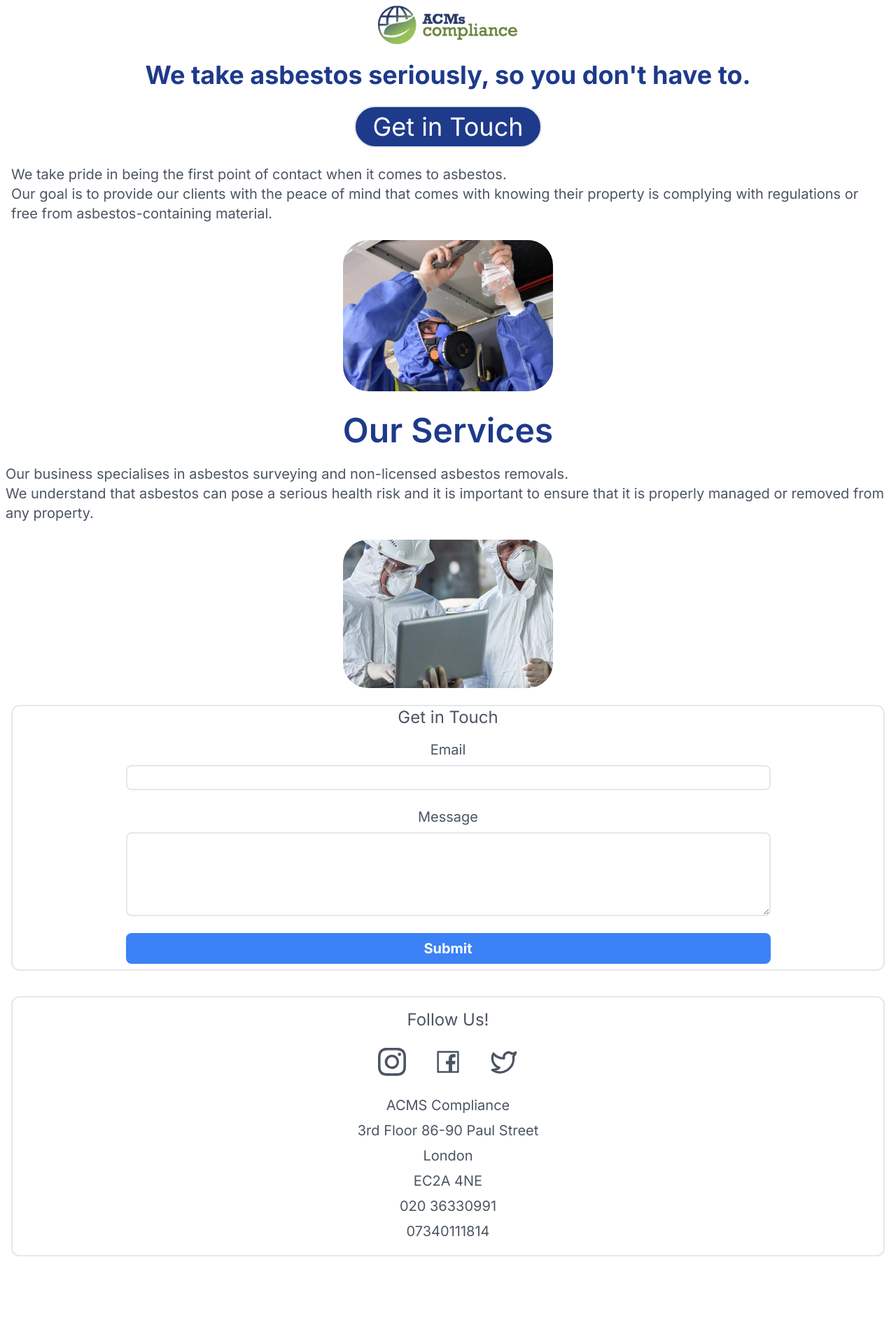
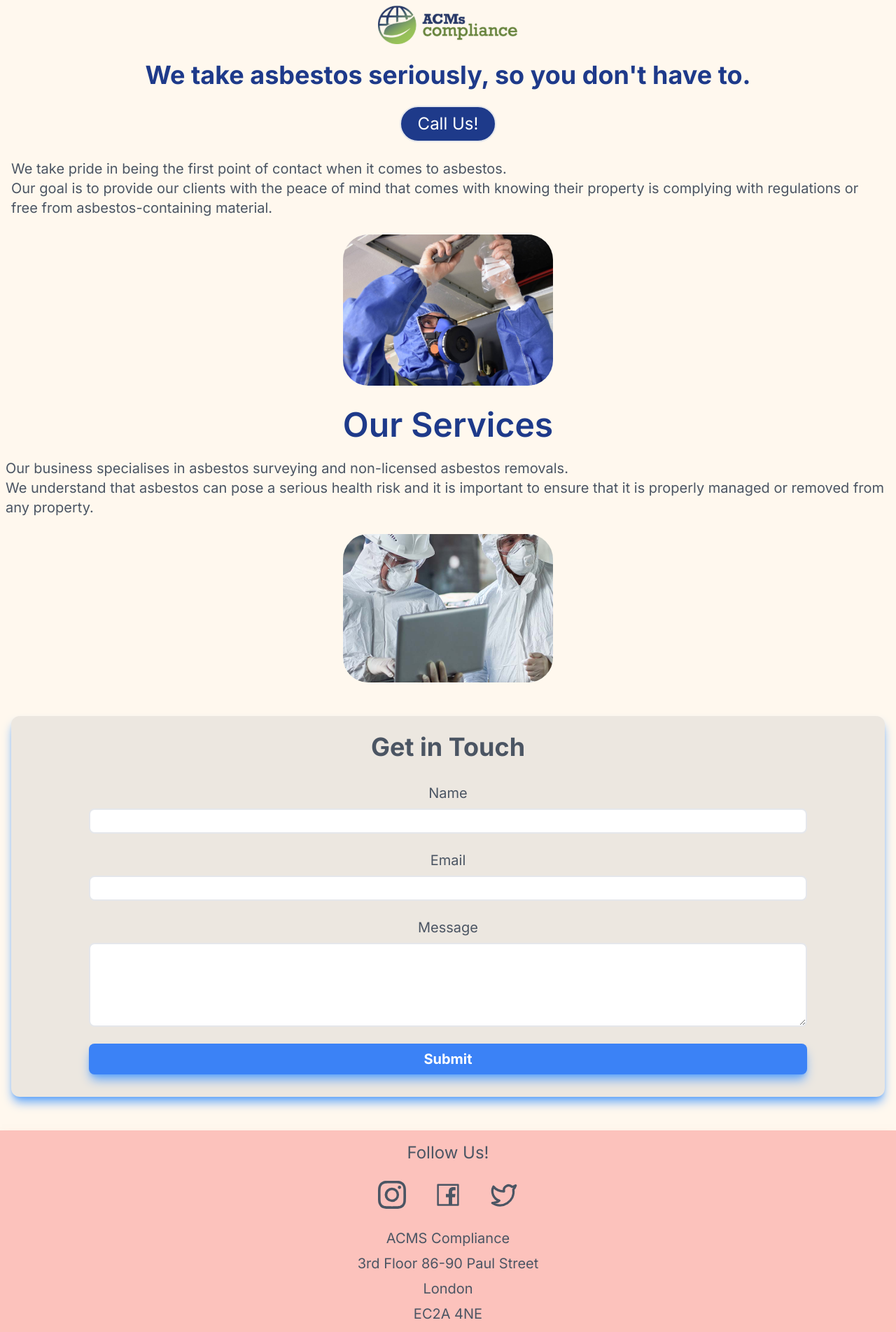
Before and after one commit to jcamargoUK/acmfinal, a Next.js app: page / in a window 1280 px wide. Shown: the top 1903 px of the page at 70% size. Before the commit the page ends 1795 px from the top, so only its background shows below. Built offline with nearby package versions, Linux system fonts and the light colour scheme.

Commit message:
added background color

```diff
--- a/components/button.tsx
+++ b/components/button.tsx
@@ -1,11 +1,10 @@
-import ContactSection from "./contactSection"
 
 export default function Button() {
   return (
     <button
-        onClick={() => ContactSection()}
+
           className='
-            text-4xl
+            text-2xl
             bg-blue-900
             text-white
             px-6
@@ -17,9 +16,12 @@ export default function Button() {
             mb-6
             hover:bg-blue-400
             border-2
-            hover:transition hover:duration-700 hover:tracking-wide hover:text-5xl
+            hover:transition
+            hover:duration-700
+            hover:ease-in-out
+            hover:text-gray-600
             '>
-            Get in Touch
-        </button>
+            <a href="tel: 07340111814">Call Us!</a>
+      </button>
   )
 }
--- a/components/contactSection.jsx
+++ b/components/contactSection.jsx
@@ -12,6 +12,7 @@ export default function ContactSection() {
     info: { error: false, msg: null },
   });
   const [inputs, setInputs] = useState({
+    name: '',
     email: '',
     message: '',
   });
@@ -23,6 +24,7 @@ export default function ContactSection() {
         info: { error: false, msg: msg },
       });
       setInputs({
+        name: '',
         email: '',
         message: '',
       });
@@ -65,17 +67,45 @@ export default function ContactSection() {
   return (
     <main
       className='
+      bg-gray-600/10
       flex
       flex-col
       m-auto
       text-center
-      border-2
       mx-4
-      rounded-xl'>
-      <h1 className=' flex m-auto text-2xl text-gray-600 '>Get in Touch</h1>
+      mt-12
+      rounded-xl
+      shadow-lg
+      shadow-blue-400
+      '>
+      <h1 className=' flex m-auto text-4xl font-bold mt-6 mb-4 text-gray-600 '>Get in Touch</h1>
       <form
         className=' flex flex-col p-2 pt-4'
         onSubmit={handleOnSubmit}>
+          <label
+          className='
+          flex
+          m-auto
+          text-xl
+           text-gray-600
+           mb-2'
+          htmlFor="name">Name</label>
+        <input
+          className='
+          border-2
+          w-5/6
+          flex
+          m-auto
+          p-1
+          rounded-lg
+          mb-6'
+          id="name"
+          type="name"
+          name="name"
+          onChange={handleOnChange}
+          required
+          value={inputs.name}
+        />
         <label
           className='
           flex
@@ -87,7 +117,7 @@ export default function ContactSection() {
         <input
           className='
           border-2
-          w-3/4
+          w-5/6
           flex
           m-auto
           p-1
@@ -104,7 +134,7 @@ export default function ContactSection() {
           className=' flex m-auto text-xl text-gray-600 mb-2'
           htmlFor="message">Message</label>
         <textarea
-          className=' border-2 w-3/4 flex m-auto p-1 rounded-lg pb-16 mb-6'
+          className=' border-2 w-5/6 flex m-auto p-1 rounded-lg pb-16 mb-6'
           id="message"
           name="message"
           onChange={handleOnChange}
@@ -114,14 +144,18 @@ export default function ContactSection() {
         <button
           className='
             text-xl
-            w-3/4
+            w-5/6
             m-auto
+            mb-6
             font-bold
            text-white
            bg-blue-500
            rounded-lg
            p-2
-           hover:bg-blue-700'
+           hover:bg-blue-700
+           shadow-lg
+           shadow-blue-400'
+
           type="submit"
           disabled={status.submitting}>
           {!status.submitting
--- a/components/footer.tsx
+++ b/components/footer.tsx
@@ -8,15 +8,16 @@ export default function Footer() {
   return(
     <section
     className='
+      bg-red-400/40
+      shadow-lg
+      shadow-red-600/50
       flex
       flex-col
       m-auto
       text-center
-      border-2
-      mx-4
-      rounded-xl
+      mb-12
       py-4
-      mt-9'
+      mt-12'
     >
      <h1 className=' flex m-auto text-2xl text-gray-600 '> Follow Us!</h1>
      <div className=' flex m-auto text-2xl text-gray-600 space-x-10 mt-6 '>
@@ -35,8 +36,8 @@ export default function Footer() {
       <p>3rd Floor 86-90 Paul Street</p>
       <p>London</p>
       <p>EC2A 4NE</p>
-      <p>020 36330991</p>
-      <p>07340111814</p>
+      <p><a href='tel: 02036330991'>02036330991</a></p>
+      <p><a href='tel: 07340111814'>07340111814</a></p>
      </div>
     </section>
   )
--- a/components/sectionOne.tsx
+++ b/components/sectionOne.tsx
@@ -6,7 +6,7 @@ import Link from 'next/link'
 export default function SectionOne() {
   return (
     <div className=' flex m-auto p-2'>
-      <section >
+      <section>
         <Image
           className=' m-auto'
           src="/logo.svg"
--- a/src/app/page.tsx
+++ b/src/app/page.tsx
@@ -8,7 +8,7 @@ import Footer from '../../components/footer'
 
 export default function Home() {
   return(
-    <div>
+    <div className='bg-orange-100/40'>
       < SectionOne />
       < SectionTwo />
       < ContactSection />
```
